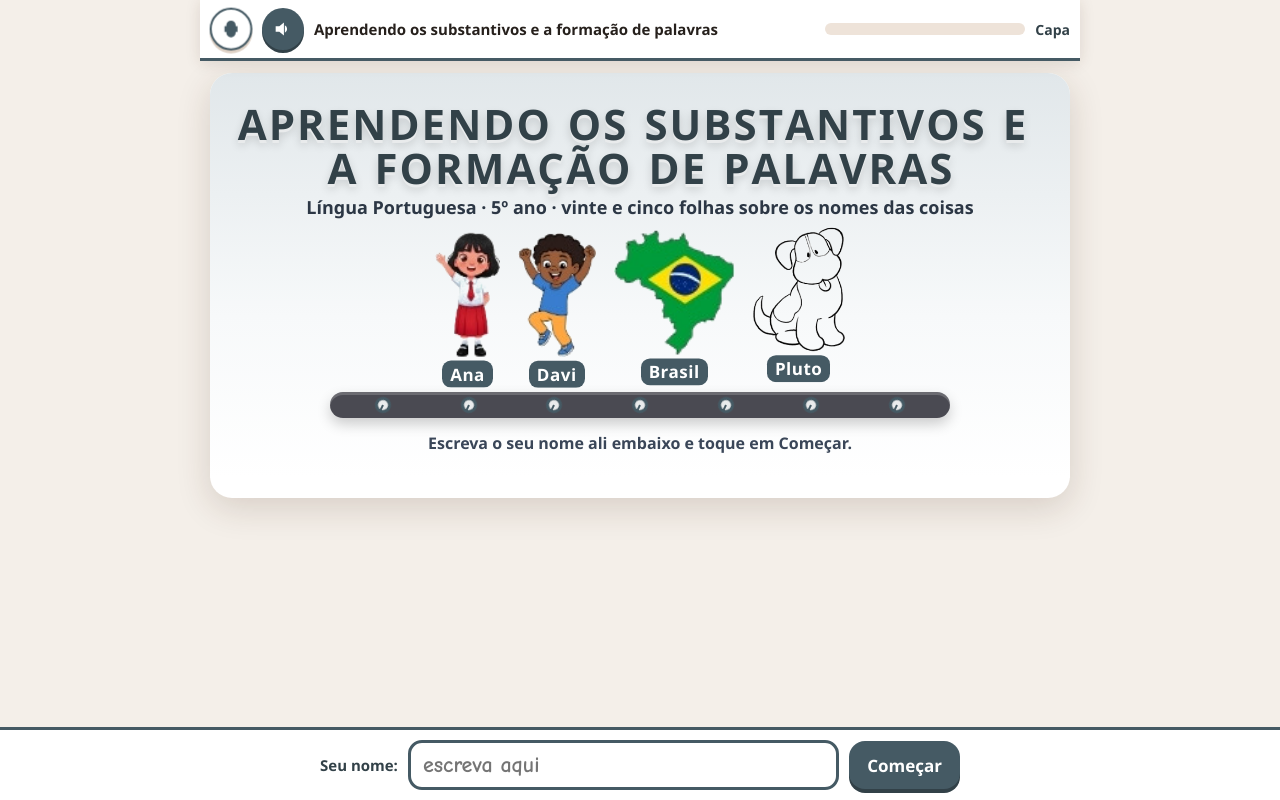
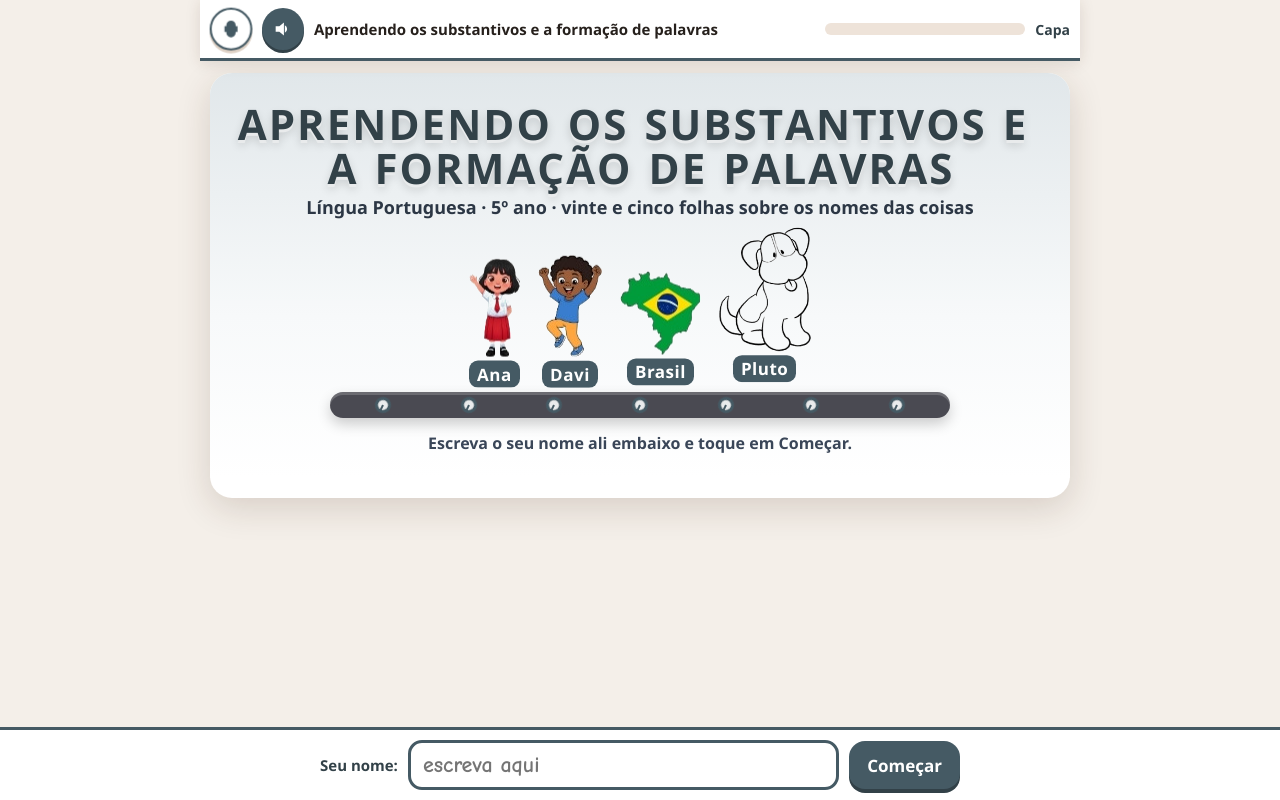
Before and after one commit to vidalprof/a-fabrica-de-nomes, a plain HTML site: page index.html in a window 1280 px wide. Drawn offline with Linux system fonts and the light colour scheme.

Commit message:
Atualiza a atividade

```diff
--- a/folhas.js
+++ b/folhas.js
@@ -106,7 +106,7 @@ function f0(d){
   c.innerHTML =
     '<div class="ceu"></div>' + '<h1 class="titu">' + letras + '</h1>' +
     '<div class="sub">Língua Portuguesa &middot; 5º ano &middot; vinte e cinco folhas sobre os nomes das coisas</div>' +
-    '<div class="cena">' + '<div class="it" style="animation-delay:0.00s">' + '<img class="capfig" draggable="false" src="img/sb_ana.png?v=' + V + '" alt="">' + '<span class="rt">Ana</span>' + '</div>' + '<div class="it" style="animation-delay:0.35s">' + '<img class="capfig" draggable="false" src="img/sb_davi.png?v=' + V + '" alt="">' + '<span class="rt">Davi</span>' + '</div>' + '<div class="it" style="animation-delay:0.70s">' + '<img class="capfig" draggable="false" src="img/sb_brasil.png?v=' + V + '" alt="">' + '<span class="rt">Brasil</span>' + '</div>' + '<div class="it" style="animation-delay:1.05s">' + '<img class="capfig" draggable="false" src="img/sb_pluto.png?v=' + V + '" alt="">' + '<span class="rt">Pluto</span>' + '</div>' + '</div>' + '<div class="esteira2">' + '<i class="rolo"></i>' + '<i class="rolo"></i>' + '<i class="rolo"></i>' + '<i class="rolo"></i>' + '<i class="rolo"></i>' + '<i class="rolo"></i>' + '<i class="rolo"></i>' + '</div>' +
+    '<div class="cena">' + '<div class="it" style="animation-delay:0.00s">' + '<img class="capfig" draggable="false" onload="naoAmplia(this)" src="img/sb_ana.png?v=' + V + '" alt="">' + '<span class="rt">Ana</span>' + '</div>' + '<div class="it" style="animation-delay:0.35s">' + '<img class="capfig" draggable="false" onload="naoAmplia(this)" src="img/sb_davi.png?v=' + V + '" alt="">' + '<span class="rt">Davi</span>' + '</div>' + '<div class="it" style="animation-delay:0.70s">' + '<img class="capfig" draggable="false" onload="naoAmplia(this)" src="img/sb_brasil.png?v=' + V + '" alt="">' + '<span class="rt">Brasil</span>' + '</div>' + '<div class="it" style="animation-delay:1.05s">' + '<img class="capfig" draggable="false" onload="naoAmplia(this)" src="img/sb_pluto.png?v=' + V + '" alt="">' + '<span class="rt">Pluto</span>' + '</div>' + '</div>' + '<div class="esteira2">' + '<i class="rolo"></i>' + '<i class="rolo"></i>' + '<i class="rolo"></i>' + '<i class="rolo"></i>' + '<i class="rolo"></i>' + '<i class="rolo"></i>' + '<i class="rolo"></i>' + '</div>' +
     '<div class="chamada">Escreva o seu nome ali embaixo e toque em <b>Começar</b>.</div>';
   d.appendChild(c);
 }
--- a/index.html
+++ b/index.html
@@ -1960,9 +1960,34 @@ var VIMG = 2;
    pega: o prefixo de outra pasta vazando para dentro desta. Aqui os DADOS já
    declaram `sb_pato.png` por extenso, que é uma coisa a menos para desencontrar. */
 function img(f, cls, alt){
-  return '<img class="' + (cls || "fig") + '" draggable="false" src="img/' + f +
+  return '<img class="' + (cls || "fig") + '" draggable="false" onload="naoAmplia(this)" src="img/' + f +
          '?v=' + VIMG + '" alt="' + (alt || "") + '">';
 }
+/* ⭐ A FIGURA NUNCA É MOSTRADA MAIOR QUE O PRÓPRIO ARQUIVO (regra do Marcos,
+   14/set/2026: *"nunca ampliar, nunca gerar"*). O CSS da peça dá o TETO (o
+   `clamp`); o arquivo dá o teto DE VERDADE. Sem isto um recorte de 71 px de
+   altura saía a 104 px e borrado, e o portão de leiaute reprovava acima de
+   1,35x. Este guarda já existia no esqueleto e nos cadernos novos; os antigos
+   nasceram sem ele e foram ao ar assim — medido em 21/set/2026, nove cadernos
+   mostravam a mesma faca de 260x71 px esticada até 1,80x. */
+function naoAmplia(im){
+  if(!im || !im.naturalWidth) return;
+  /* ⚠️⚠️ DUAS LINHAS PARA CADA LADO, E AS DUAS SÃO NECESSÁRIAS (21/set/2026).
+     · Por que os DOIS lados: há peça com a altura mandando (`height:clamp(),
+       width:auto`) e peça com a largura mandando (`width:clamp(), height:auto`).
+       Segurar só a altura numa peça do segundo tipo quebra a proporção e a figura
+       sai ESTICADA — medido no _sinon2, folha 5, até 71%.
+     · Por que o `min(100%, ...)`: `max-width` em ESTILO DE LINHA vence o
+       `max-width:100%` da folha de estilo — vence por ser de linha, não por ser
+       menor. Com o valor cru, uma figura larga deixava de encolher e ESTOURAVA a
+       lateral da tela no celular (medido no _casa1, folha 19).
+     · A linha crua vem ANTES de propósito: navegador velho que não entende
+       `min()` recusa a segunda e fica com a primeira, que é o que já está no ar. */
+  im.style.maxWidth = im.naturalWidth + "px";
+  im.style.maxWidth = "min(100%, " + im.naturalWidth + "px)";
+  im.style.maxHeight = im.naturalHeight + "px";
+}
+
 
 /* ---------- estado ---------- */
 var ST = {pag: 0, nome: "", folha: null, resp: {}, lig: {}, tent: {}, prontas: {}, inicio: 0};
@@ -2323,5 +2348,5 @@ function novaFolha(){
   </div>
 </div>
 <!--</dossie-html>-->
-<script src="folhas.js?v=365223fd83"></script>
+<script src="folhas.js?v=d345a602b5"></script>
 </body></html>
```
